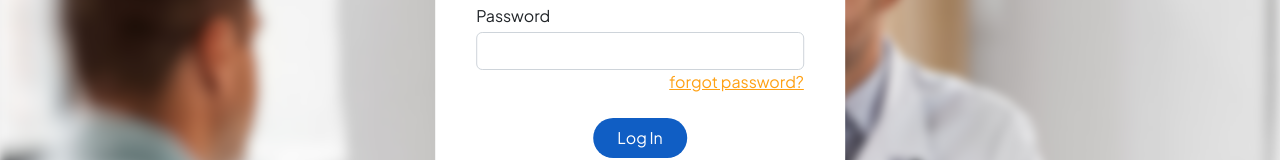
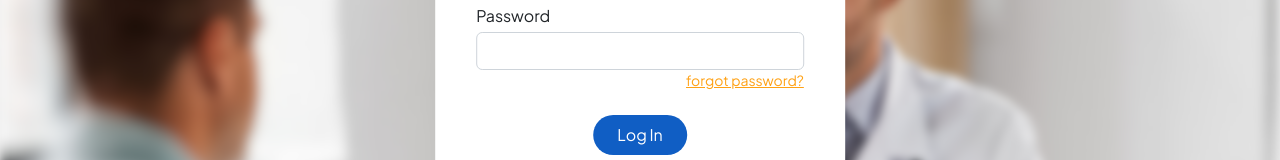
Before and after one commit to tokaashraf1/MedSync-Website, a React (Create React App) app: page /login in a window 1280 px wide. Shown: the part 271-431 px from the top of the page. Built offline with nearby package versions, Linux system fonts and the light colour scheme; a small style sheet from the web is missing.

Commit message:
login update

```diff
--- a/src/Doctor/Pages/Auth/Login.jsx
+++ b/src/Doctor/Pages/Auth/Login.jsx
@@ -64,7 +64,7 @@ function Login() {
               />
               {errors.password && <div className="text-danger">{errors.password}</div>}
               <div className='d-flex justify-content-end'>
-                <a href="/signup" className="  text-orange">forgot password?</a>
+                <a href="/signup" className=" small text-orange">forgot password?</a>
             </div>
             </div>
             <div className="d-flex justify-content-center m-4">
```
